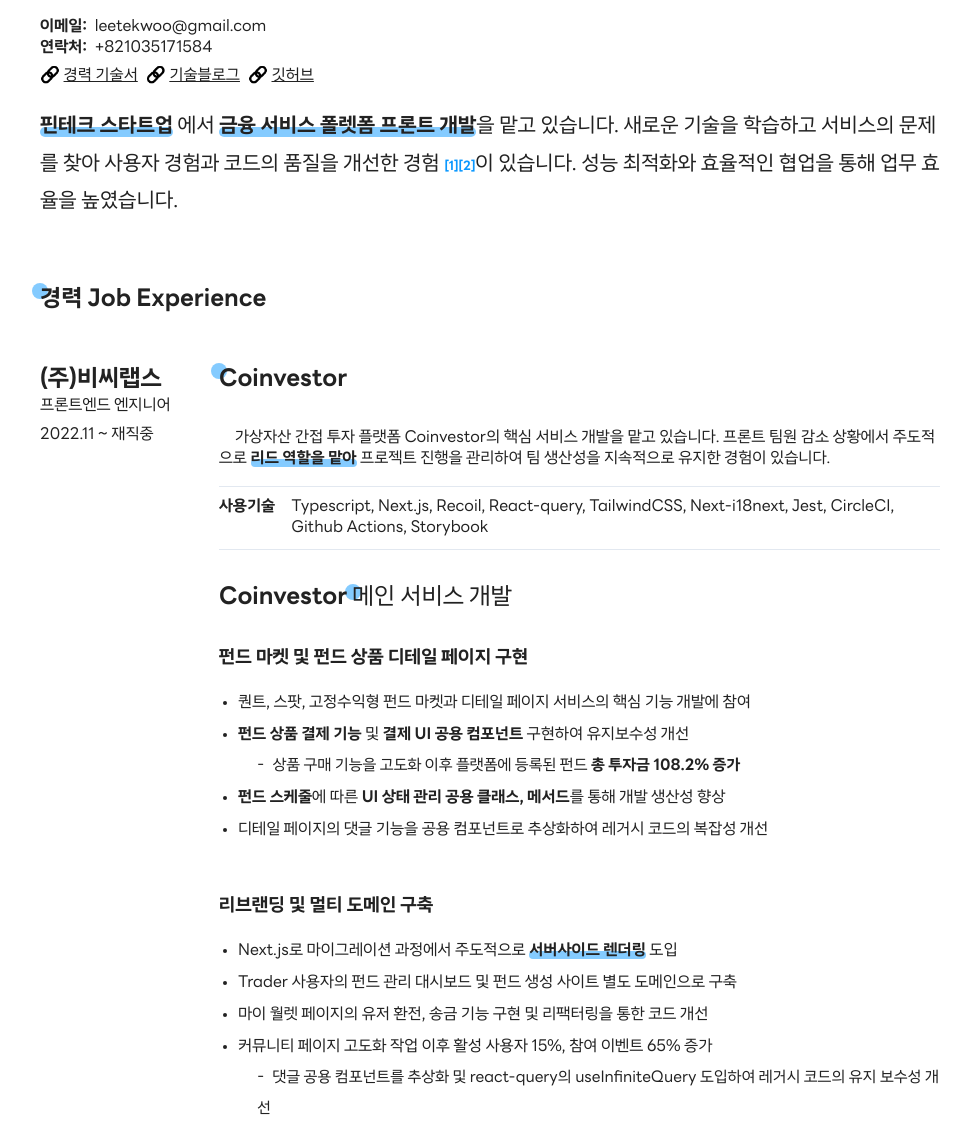
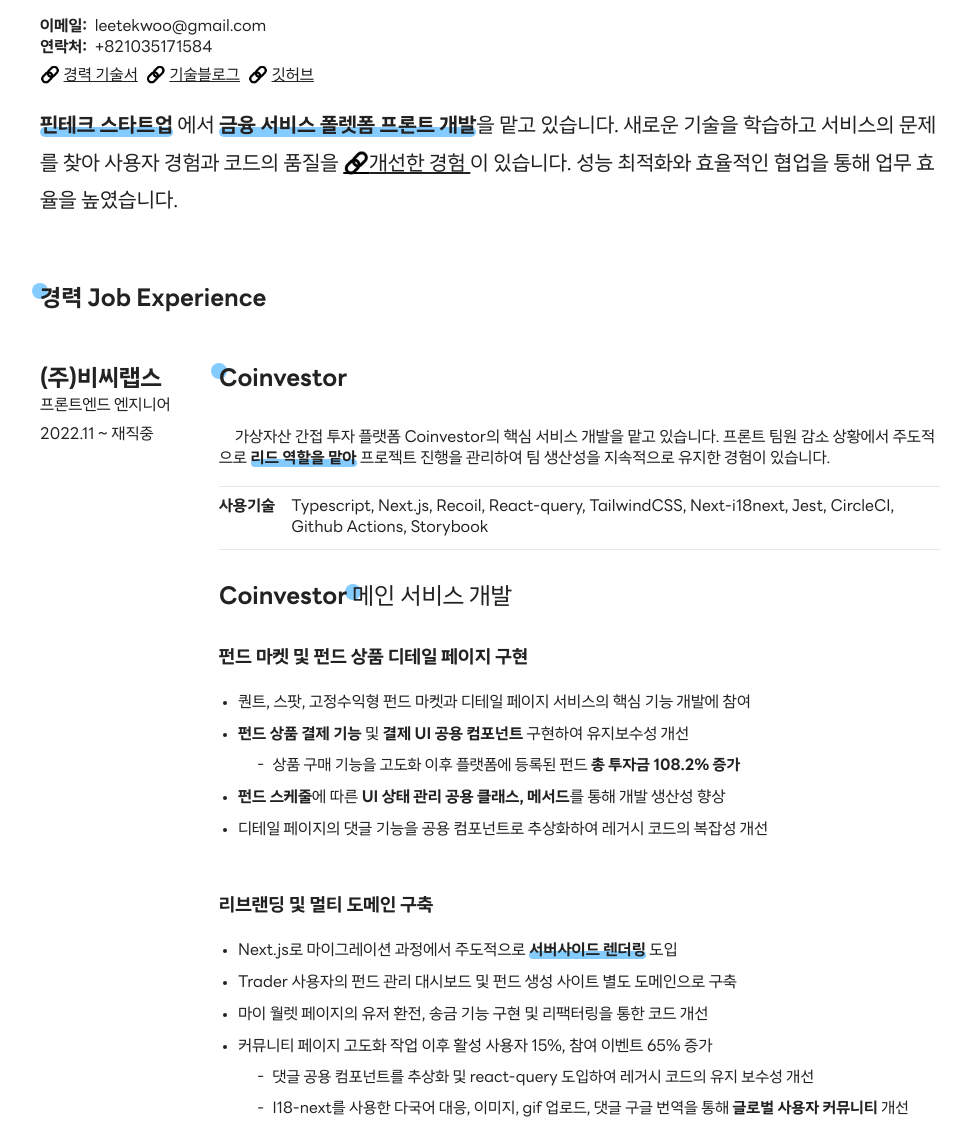
Before and after one commit to 0teklee/resume, a website built with webpack: page index.html in a window 1280 px wide. Shown: the part 171-1300 px from the top of the page, without its empty margins (150-1121 px from the left). Built offline with nearby package versions, Linux system fonts and the light colour scheme.

Commit message:
chore: typo, link, style minor fix

```diff
--- a/index.html
+++ b/index.html
@@ -10,9 +10,9 @@
 
     </style>
 
-    <meta property="og:title" content="">
+    <meta property="og:title" content="Frontend DEV. 이택우 이력서">
     <meta property="og:type" content="">
-    <meta property="og:url" content="">
+    <meta property="og:url" content="https://0teklee.github.io/resume">
     <meta property="og:image" content="">
 
     <link rel="icon" href="/favicon.ico" sizes="any">
@@ -65,14 +65,11 @@
             </div>
           <div>
             <span class="text-indent description">
-              <b class="highlight">핀테크 스타트업</b> 에서 <b class="highlight">금융 서비스 폴렛폼 프론트 개발</b>을 맡고 있습니다. 새로운 기술을 학습하고 서비스의 문제를 찾아 사용자 경험과 코드의 품질을 <span>개선한 경험</span>
-              <a
+              <b class="highlight">핀테크 스타트업</b> 에서 <b class="highlight">금융 서비스 폴렛폼 프론트 개발</b>을 맡고 있습니다. 새로운 기술을 학습하고 서비스의 문제를 찾아 사용자 경험과 코드의 품질을 <a
               href="https://www.teklog.site/blog/37"
               target="_blank"
-              class="blog-link" >[1]</a><a
-              href="https://www.teklog.site/blog/42"
-              target="_blank"
-              class="blog-link">[2]</a>이 있습니다. 성능 최적화와 효율적인 협업을 통해 업무 효율을 높였습니다.</a>
+              class="external-link-icon-before text-underline text-theme-hover">개선한 경험
+              </a>이 있습니다. 성능 최적화와 효율적인 협업을 통해 업무 효율을 높였습니다.
             </span>
           </div>
         </div>
@@ -125,8 +122,8 @@
                 <li>마이 월렛 페이지의 유저 환전, 송금 기능 구현 및 리팩터링을 통한 코드 개선
                 <li>커뮤니티 페이지 고도화 작업 이후 활성 사용자 15%, 참여 이벤트 65% 증가
                   <ul>
-                    <li class="sub-list">댓글 공용 컴포넌트를 추상화 및 react-query의 useInfiniteQuery 도입하여 레거시 코드의 유지 보수성 개선
-                    <li class="sub-list">I18-next를 사용한 다국어 대응, 이미지 및 gif 업로드, 및 댓글 구글 번역을 통해 글로벌 사용자 커뮤니티 개선
+                    <li class="sub-list">댓글 공용 컴포넌트를 추상화 및 react-query 도입하여 레거시 코드의 유지 보수성 개선
+                    <li class="sub-list">I18-next를 사용한 다국어 대응, 이미지, gif 업로드, 댓글 구글 번역을 통해 <b>글로벌 사용자 커뮤니티</b> 개선
                   </ul>
                 </li>
               </ul>
@@ -136,7 +133,7 @@
               <h3>사이트 성능 최적화 및 사용자 경험 개선</h3>
               <ul>
                 <li>
-                  SSR에서 ISR로 전환하고, 적절한 캐싱 전략을 사용하여 <b class="highlight"> 페이지 로딩 속도 약 70%</b> (1.312s -> 399ms) 단축하여 <br/> <b>참여율 5% 개선</b>  (<span class="external-link text-theme-hover">회고 링크</span>)
+                  SSR에서 ISR로 전환하고, 적절한 캐싱 전략을 사용하여 <b class="highlight"> 페이지 로딩 속도 약 70%</b> (1.312s -> 399ms) 단축하여 <br/> <b>참여율 5% 개선</b>  (<a href="https://www.teklog.site/blog/42" target="_blank" class="external-link text-theme-hover">회고 링크</a>)
                   <ul>
                     <li class="sub-list"><b>Lighthouse Score:</b> 67 -> 95 - 100</li>
                     <li class="sub-list"><b>LCP:</b> 80% (2.1 -> 0.4s)</li>
@@ -224,7 +221,7 @@
             <h2>코인고스트 포털 서비스</h2>
             <section class="flex flex-col w-full" style="gap: 1rem;">
               <p style="text-indent: 1rem;">
-                메인 서비스였던 포털 서비스의 유지보수와 유저 월렛 개발 및 백 오피스의 신규 기능 개발 과 유지 보수 업무에 투입되었습니다.
+                메인 서비스였던 포털 서비스의 유지보수와 유저 월렛 개발 및 백 오피스의 신규 기능 개발과 유지 보수 업무에 투입되었습니다.
               </p>
               <div class="tech-stack">
                 <p class="flex-shrink-none" style="font-weight: 600">사용기술</p>
```
